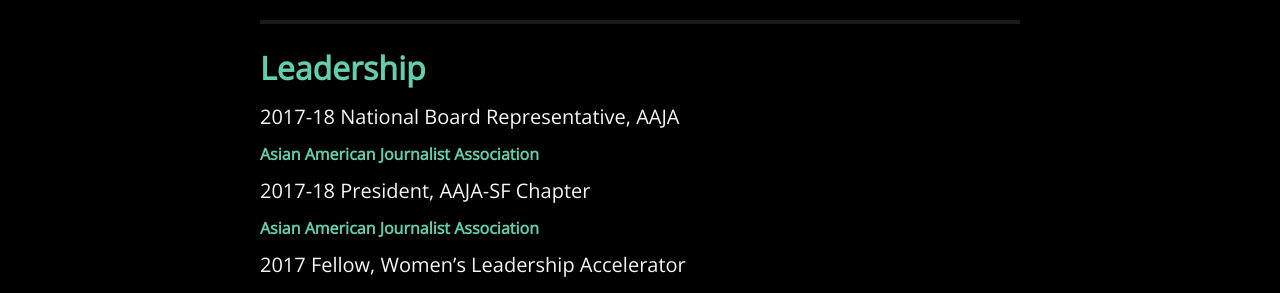
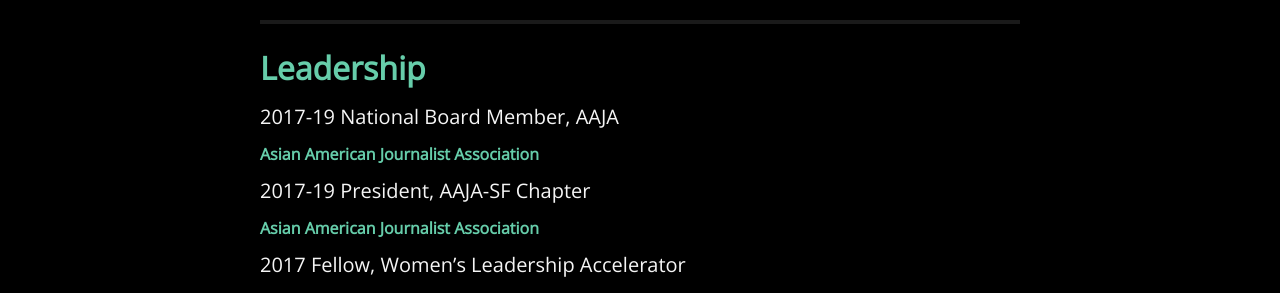
Before and after one commit to juliachanb/juliachanb.github.io, a Jekyll site: the page built from pages/resume.md, in a window 1280 px wide and 900 px high, scrolled down 2742 px. Shown: the part 157-450 px from the top of the window. Built offline with Jekyll 4.4.1, drawn with Linux system fonts in a browser that asks for light colours; nearby versions of some CDN libraries; some web fonts are replaced.

Commit message:
updated leadership

```diff
--- a/pages/resume.md
+++ b/pages/resume.md
@@ -114,10 +114,10 @@
 
 ## **Leadership**
 
-#### 2017-18 National Board Representative, AAJA
+#### 2017-19 National Board Member, AAJA
 **[Asian American Journalist Association](http://www.aaja.org/board-of-directors/)**
 
-#### 2017-18 President, AAJA-SF Chapter
+#### 2017-19 President, AAJA-SF Chapter
 **[Asian American Journalist Association](https://www.aaja.org/san_francisco_bay_area)**
 
 #### 2017 Fellow, Women’s Leadership Accelerator
```
